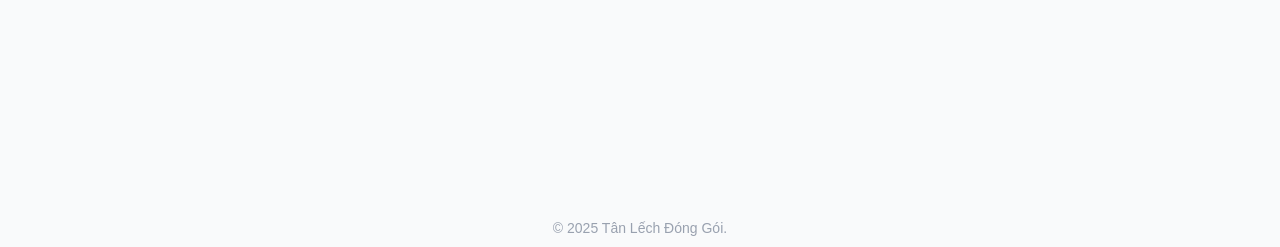
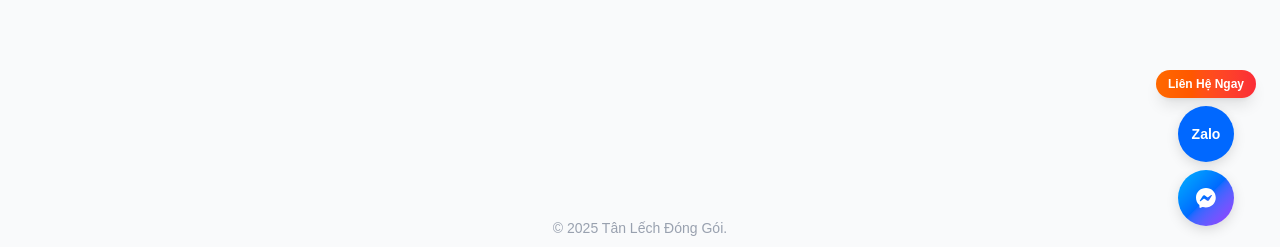
Before and after one commit to Maladroy/tanlechdonggoi, a React (Vite) app: page / in a window 1280 px wide. Shown: the part 550-797 px from the top of the page. Built offline with nearby package versions, Linux system fonts and the light colour scheme; no server answers; the database is empty; a web font is replaced by a local one.

Commit message:
feat: Add ChatWidget component for enhanced user interaction; integrate chat buttons for Messenger and Zalo

```diff
--- a/App.tsx
+++ b/App.tsx
@@ -3,6 +3,7 @@ import type { Unsubscribe } from "firebase/firestore";
 import type React from "react";
 import { useEffect, useState } from "react";
 import { AdminDashboard } from "./components/AdminDashboard";
+import { ChatWidget } from "./components/ChatWidget";
 import { CouponDisplay } from "./components/CouponDisplay";
 import { AuthGate } from "./components/AuthGate";
 import { Cart } from "./components/Cart";
@@ -397,7 +398,13 @@ const App: React.FC = () => {
 		}
 	};
 
-	return <>{renderView()}</>;
+	return (
+		<>
+			{renderView()}
+			{/* Chat Widget - Show on all views except Admin */}
+			{view !== AppView.ADMIN && <ChatWidget />}
+		</>
+	);
 };
 
 export default App;
--- /dev/null
+++ b/components/ChatWidget.tsx
@@ -0,0 +1,168 @@
+import type React from "react";
+import { useEffect, useState } from "react";
+
+const FACEBOOK_PAGE_ID = "911781842019004";
+const ZALO_ID = "0964186768";
+
+// SVG Icons
+const MessengerIcon = () => (
+    <svg viewBox="0 0 24 24" fill="currentColor" className="w-6 h-6" aria-hidden="true">
+        <title>Messenger</title>
+        <path d="M12 2C6.36 2 2 6.13 2 11.7c0 2.91 1.19 5.44 3.14 7.17.16.14.26.34.29.55l.06 1.73c.02.55.56.91 1.07.72l1.93-.77c.17-.07.36-.08.53-.03.86.24 1.78.36 2.74.36 5.64 0 10-4.13 10-9.7S17.64 2 12 2zm5.89 7.58l-2.89 4.58c-.46.73-1.46.91-2.14.38l-2.3-1.72a.75.75 0 00-.9 0l-3.1 2.35c-.41.31-.95-.17-.68-.6l2.89-4.58c.46-.73 1.46-.91 2.14-.38l2.3 1.72c.27.2.65.2.9 0l3.1-2.35c.41-.31.95.17.68.6z" />
+    </svg>
+);
+
+interface ChatButtonProps {
+    onClick: () => void;
+    children: React.ReactNode;
+    bgColor: string;
+    hoverColor: string;
+    label: string;
+    isShaking: boolean;
+}
+
+const ChatButton: React.FC<ChatButtonProps> = ({
+    onClick,
+    children,
+    bgColor,
+    hoverColor,
+    label,
+    isShaking,
+}) => {
+    const [isHovered, setIsHovered] = useState(false);
+
+    return (
+        <button
+            type="button"
+            onClick={onClick}
+            onMouseEnter={() => setIsHovered(true)}
+            onMouseLeave={() => setIsHovered(false)}
+            className={`
+                relative w-14 h-14 rounded-full shadow-lg
+                flex items-center justify-center
+                text-white transition-all duration-300 ease-out
+                hover:scale-110 hover:shadow-xl
+                focus:outline-none focus:ring-4 focus:ring-opacity-50
+                ${bgColor} ${isHovered ? hoverColor : ""}
+                ${isShaking ? "animate-shake" : ""}
+            `}
+            style={{
+                boxShadow: isHovered
+                    ? "0 8px 25px -5px rgba(0, 0, 0, 0.3), 0 0 20px rgba(0, 136, 255, 0.5)"
+                    : "0 4px 15px -3px rgba(0, 0, 0, 0.2)",
+            }}
+            aria-label={label}
+            title={label}
+        >
+            {/* Pulse animation ring */}
+            <span
+                className={`
+                    absolute inset-0 rounded-full animate-ping opacity-20
+                    ${bgColor}
+                `}
+                style={{
+                    animationDuration: "2s",
+                    display: isHovered ? "block" : "none",
+                }}
+            />
+            {children}
+        </button>
+    );
+};
+
+export const ChatWidget: React.FC = () => {
+    const [isShaking, setIsShaking] = useState(false);
+
+    // Intermittent shake animation
+    useEffect(() => {
+        const triggerShake = () => {
+            setIsShaking(true);
+            // Stop shaking after animation completes
+            setTimeout(() => setIsShaking(false), 500);
+        };
+
+        // Initial shake after 2 seconds
+        const initialTimeout = setTimeout(triggerShake, 2000);
+
+        // Random interval between 5-15 seconds for subsequent shakes
+        const getRandomInterval = () => Math.random() * 10000 + 5000;
+
+        let intervalId: NodeJS.Timeout;
+        const scheduleNextShake = () => {
+            intervalId = setTimeout(() => {
+                triggerShake();
+                scheduleNextShake();
+            }, getRandomInterval());
+        };
+
+        // Start the random shake cycle after initial shake
+        const startCycle = setTimeout(scheduleNextShake, 2500);
+
+        return () => {
+            clearTimeout(initialTimeout);
+            clearTimeout(startCycle);
+            clearTimeout(intervalId);
+        };
+    }, []);
+
+    const openMessenger = () => {
+        window.open(`https://m.me/${FACEBOOK_PAGE_ID}`, "_blank");
+    };
+
+    const openZalo = () => {
+        window.open(`https://zalo.me/${ZALO_ID}`, "_blank");
+    };
+
+    return (
+        <div className="fixed bottom-6 right-6 z-50 flex flex-col items-center gap-2">
+            {/* Header Label */}
+            <div
+                className={`
+                    bg-linear-to-r from-orange-500 to-red-500
+                    text-white text-xs font-bold
+                    px-3 py-1.5 rounded-full shadow-lg
+                    whitespace-nowrap
+                    ${isShaking ? "animate-shake" : ""}
+                `}
+            >
+                Liên Hệ Ngay
+            </div>
+
+            {/* Zalo Button with Text */}
+            <ChatButton
+                onClick={openZalo}
+                bgColor="bg-[#0068FF]"
+                hoverColor="bg-[#0054CC]"
+                label="Chat với chúng tôi qua Zalo"
+                isShaking={isShaking}
+            >
+                <span className="font-bold text-sm">Zalo</span>
+            </ChatButton>
+
+            {/* Facebook Messenger Button */}
+            <ChatButton
+                onClick={openMessenger}
+                bgColor="bg-gradient-to-br from-[#00B2FF] via-[#006AFF] to-[#9B36FF]"
+                hoverColor=""
+                label="Chat với chúng tôi qua Messenger"
+                isShaking={isShaking}
+            >
+                <MessengerIcon />
+            </ChatButton>
+
+            {/* CSS for shake animation */}
+            <style>{`
+                @keyframes shake {
+                    0%, 100% { transform: translateX(0); }
+                    10%, 30%, 50%, 70%, 90% { transform: translateX(-3px) rotate(-2deg); }
+                    20%, 40%, 60%, 80% { transform: translateX(3px) rotate(2deg); }
+                }
+                .animate-shake {
+                    animation: shake 0.5s ease-in-out;
+                }
+            `}</style>
+        </div>
+    );
+};
+
+export default ChatWidget;
```
Also changed, not shown: 1 other file (tests, documents, lock files or other folders).
